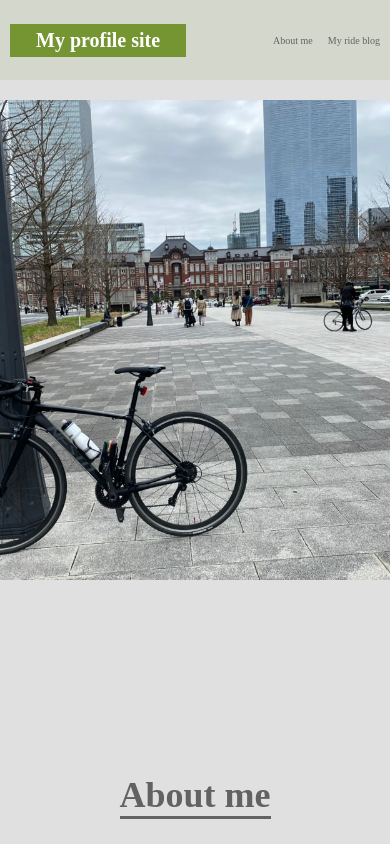
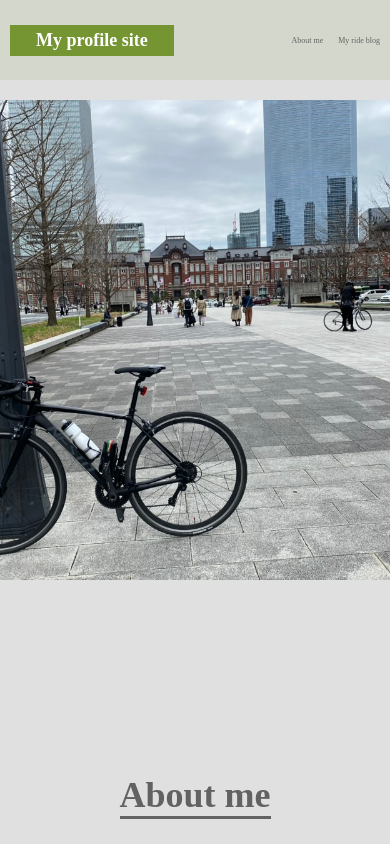
Before and after one commit to kyohei-kobayashi/My-profile-Site, a plain HTML site: page index.html in a window 390 px wide. Shown: the top 844 px of the page. Drawn offline with nearby package versions, Linux system fonts and the light colour scheme; a script that the page names is missing.

Commit message:
Update profile.lesson01.mediaquery.css

```diff
--- a/profile.lesson01.mediaquery.css
+++ b/profile.lesson01.mediaquery.css
@@ -34,7 +34,7 @@
     .header h1 {
         background-color: rgba(107, 142, 35, 0.9);
         margin-left: 10px;
-        font-size: 20px;
+        font-size: 18px;
         padding: 5px 26px;
     }
 
@@ -45,7 +45,7 @@
     }
 
     .header li {
-        font-size: 10px;
+        font-size: 8px;
         padding-left: 15px;
 
     }
```
